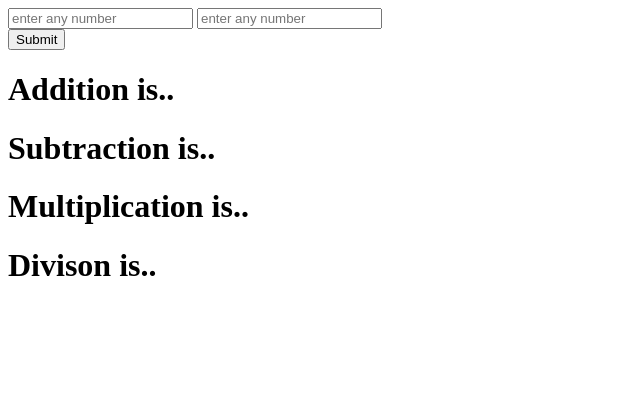
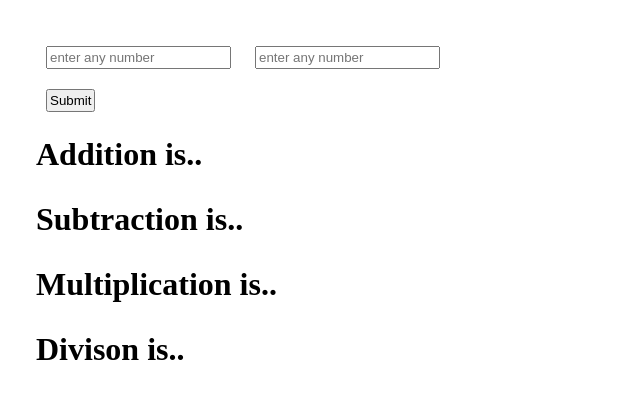
Before and after one commit to for-qw/Calc, a plain HTML site: page index.html in a window 1280 px wide. Shown: the whole page, without its empty margins (0-640 px from the left). Drawn offline with Linux system fonts and the light colour scheme.

Commit message:
Update index.html

```diff
--- a/index.html
+++ b/index.html
@@ -2,9 +2,17 @@
 
 <html>
 <head>
+	<title>Hello, World!</title>
 		<meta http-equiv="CONTENT-TYPE" content="text/html; charset=UTF-8">
-	<meta type="viewport" conent="width=device-width initial-scale=1.0">
-		<title>Hello, World!</title>
+	        <meta name="viewport" content="width=device-width, initial-scale=1.0">
+
+					<style>
+		* {
+				margin:10px;
+				padding:2px;
+		}
+
+					</style>
 </head>
 <body>
 		<form>
```
